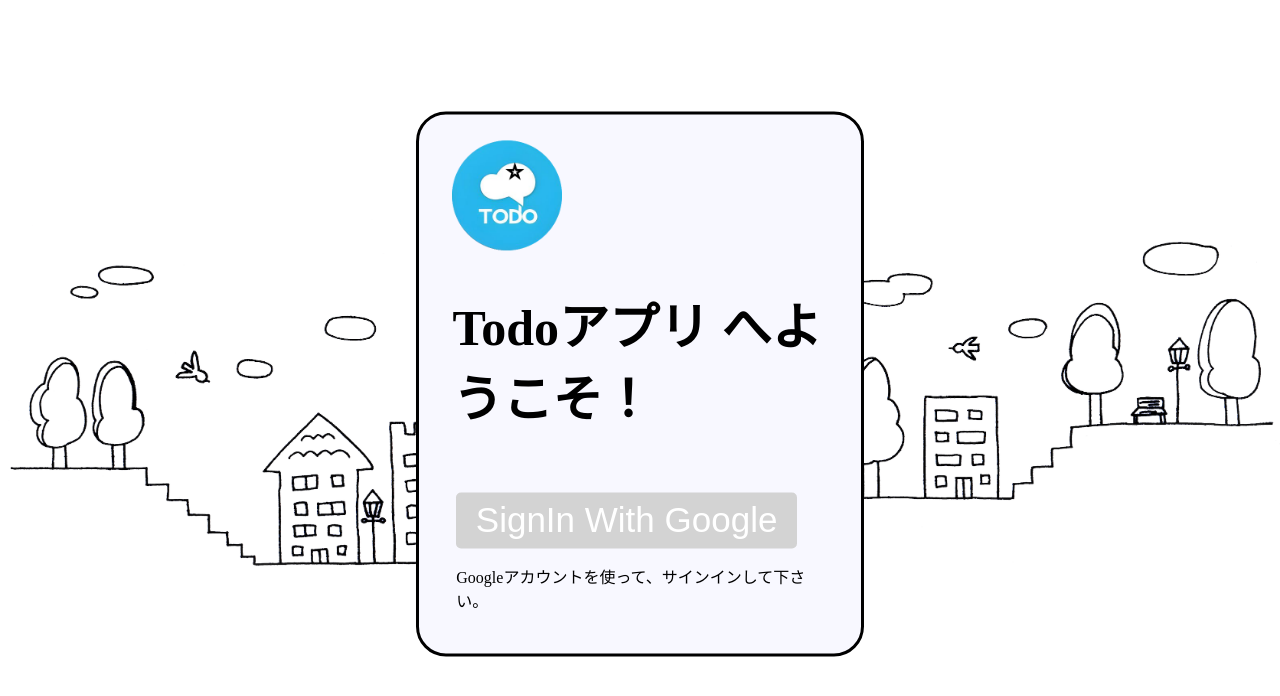
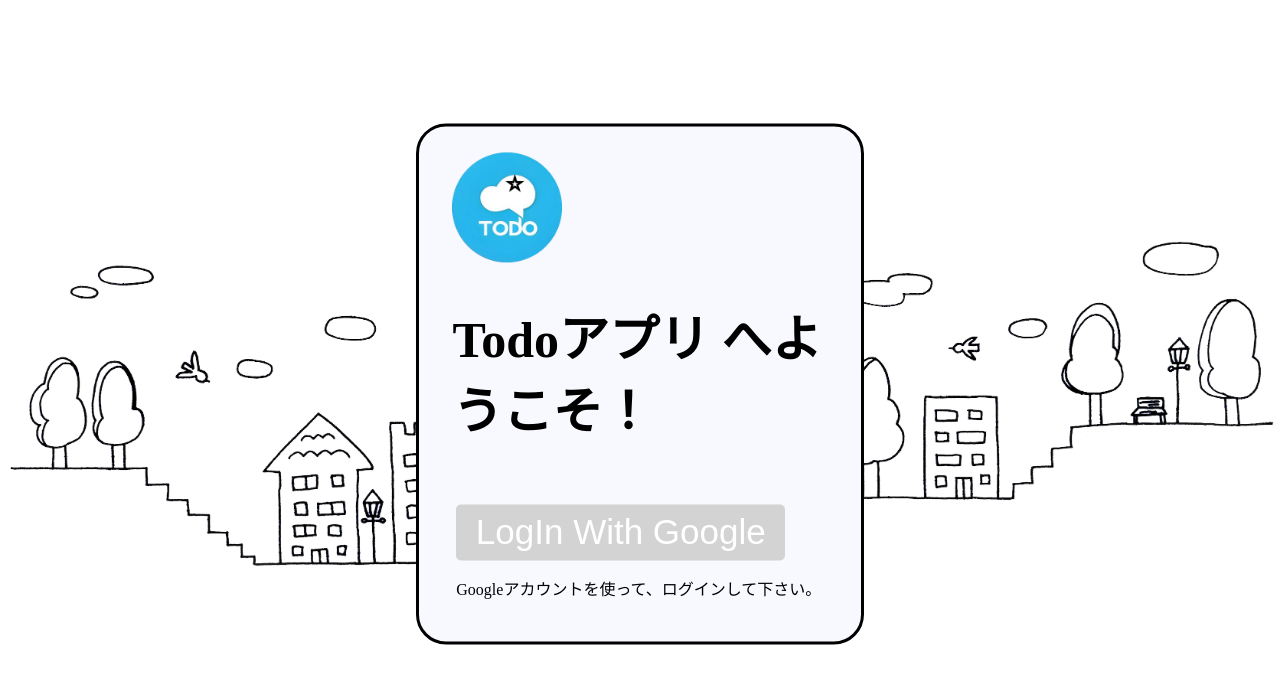
Before and after one commit to AatsuTakahashi/TodolistApp, a Next.js app: page /sign_in in a window 1280 px wide. Shown: the top 696 px of the page. Built offline with nearby package versions, Linux system fonts and the light colour scheme; no server answers.

Commit message:
fix-細部修正

```diff
--- a/src/components/layouts/SideBarData.js
+++ b/src/components/layouts/SideBarData.js
@@ -15,7 +15,7 @@ export const SideBarData = [
     link: "/userProfile",
   },
   {
-    title: "サインアウト",
+    title: "ログアウト",
     icon: <LogoutIcon />,
     link: "/sign_in",
   },
--- a/src/pages/sign_in.js
+++ b/src/pages/sign_in.js
@@ -33,10 +33,10 @@ const SignIn = () => {
             className={styles.signInButton}
             onClick={() => signIn("google", { callbackUrl: "/" })}
           >
-            SignIn With Google
+            LogIn With Google
           </button>
           <p className={styles.signInContent}>
-            Googleアカウントを使って、サインインして下さい。
+            Googleアカウントを使って、ログインして下さい。
           </p>
         </div>
       </div>
```
